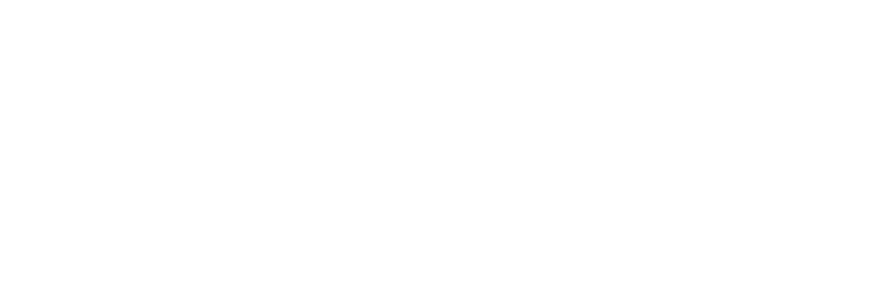
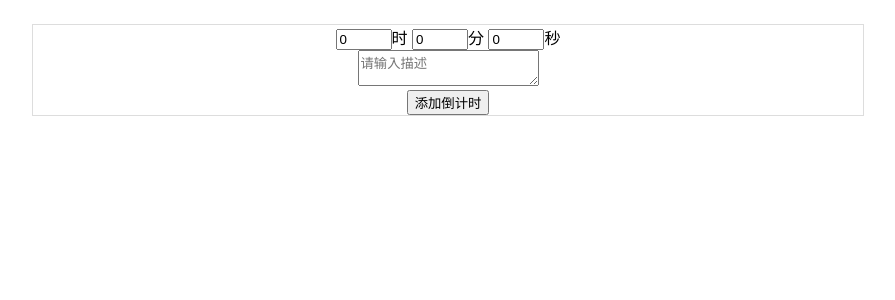
Before and after one commit to hlwz5735/vue-training-for-backend-developers, a Vue app: page / in a window 1280 px wide. Shown: the top 300 px of the page, without its empty margins (192-1087 px from the left). Built offline with nearby package versions, Linux system fonts and the light colour scheme.

Commit message:
开发完毕

```diff
--- a/src/App.vue
+++ b/src/App.vue
@@ -1,30 +1,126 @@
 <template>
   <div id="app">
+    <div class="vertical-center">
+      <div class="input">
+        <div>
+          <input v-model.number="formData.hour">时
+          <input v-model.number="formData.minute">分
+          <input v-model.number="formData.second">秒
+        </div>
+        <textarea placeholder="请输入描述" v-model="formData.description"></textarea>
 
+        <div><button @click="addCountDown">添加倒计时</button></div>
+      </div>
+
+      <h1 v-for="(item, index) in countDownList" :key="index">
+        {{ timeCountDown(item) }} - {{ item.description }}
+      </h1>
+    </div>
   </div>
 </template>
 
 <script>
 
+import { sendNotification } from '@/util/NotificationUtil'
+
 export default {
   name: 'app',
   data () {
     return {
+      formData: {
+        hour: 0,
+        minute: 0,
+        second: 0,
+        description: ''
+      },
+      countDownList: [],
+      timerId: null
     }
   },
   computed: {
   },
+  created () {
+    this.timerId = setInterval(() => {
+      this.doInterval()
+    }, 1000)
+  },
   methods: {
+    doInterval () {
+      this.countDownList.forEach((countDownItem) => {
+        if (countDownItem.timeLeft > 1) {
+          countDownItem.timeLeft--
+        } else if (countDownItem.timeLeft === 1) {
+          countDownItem.timeLeft = 0
+          this.$nextTick(() => {
+            sendNotification(countDownItem.description)
+          })
+        }
+      })
+    },
+    addCountDown () {
+      const item = {
+        timeLeft: this.formData.hour * 60 * 60 + this.formData.minute * 60 + this.formData.second,
+        description: this.formData.description || '时间到！'
+      }
+
+      this.countDownList.push(item)
+    },
+    timeCountDown (countDownItem) {
+      if (!countDownItem || countDownItem.timeLeft === -1) {
+        return '00:00:00'
+      }
+      const timeLeft = countDownItem.timeLeft
+      const hour = Math.floor(timeLeft / 60 / 60)
+      const minute = Math.floor((timeLeft - hour * 60 * 60) / 60)
+      const second = timeLeft - hour * 60 * 60 - minute * 60
+      return `${this.appendZero(hour)}:${this.appendZero(minute)}:${this.appendZero(second)}`
+    },
+    appendZero (val) {
+      const strVal = '' + val
+      if (strVal.length >= 2) {
+        return strVal
+      } else {
+        return '0' + strVal
+      }
+    }
   },
   components: {
+  },
+  destroyed () {
+    if (this.timerId) {
+      clearInterval(this.timerId)
+    }
   }
 }
 </script>
 
 <style lang="less">
+html, body {
+  margin: 0;
+  padding: 0;
+}
+
 #app {
   font-family: 'Avenir', Helvetica, Arial, sans-serif;
   -webkit-font-smoothing: antialiased;
   -moz-osx-font-smoothing: grayscale;
+  height: 100vh;
+
+  .vertical-center {
+    width: 65%;
+    margin: 1.5rem auto 0;
+
+    h1 {
+      text-align: center;
+    }
+
+    .input {
+      border: 1px solid #ddd;
+      text-align: center;
+      input {
+        width: 3rem;
+      }
+    }
+  }
 }
 </style>
--- /dev/null
+++ b/src/util/NotificationUtil.js
@@ -0,0 +1,14 @@
+/* eslint-disable no-new */
+export function sendNotification (msg) {
+  if (Notification.permission === 'granted') {
+    // If it's okay let's create a notification
+    new Notification(msg)
+  } else if (Notification.permission !== 'denied') {
+    Notification.requestPermission(function (permission) {
+      // 如果用户同意，就可以向他们发送通知
+      if (permission === 'granted') {
+        new Notification(msg)
+      }
+    })
+  }
+}
```
